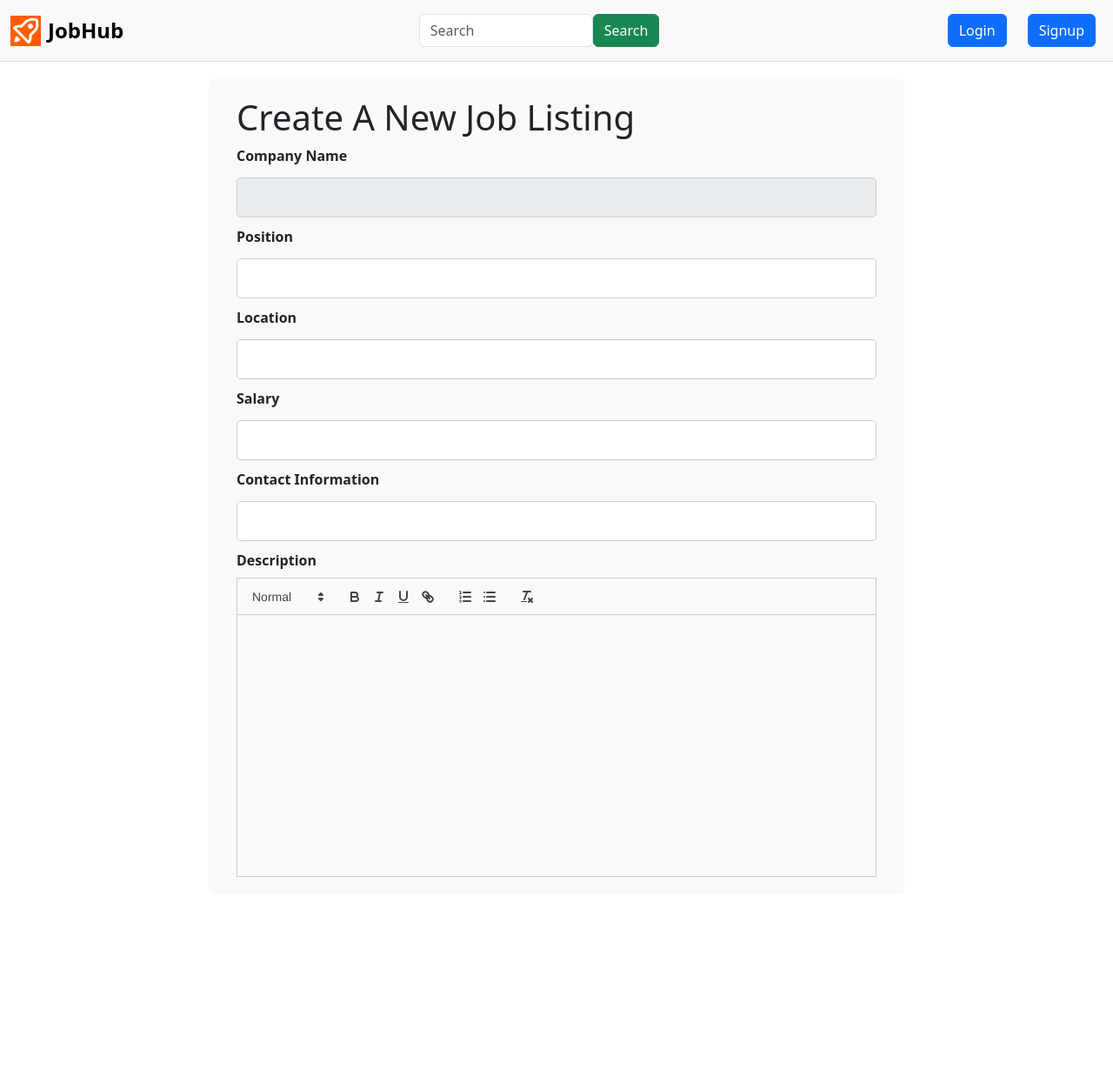
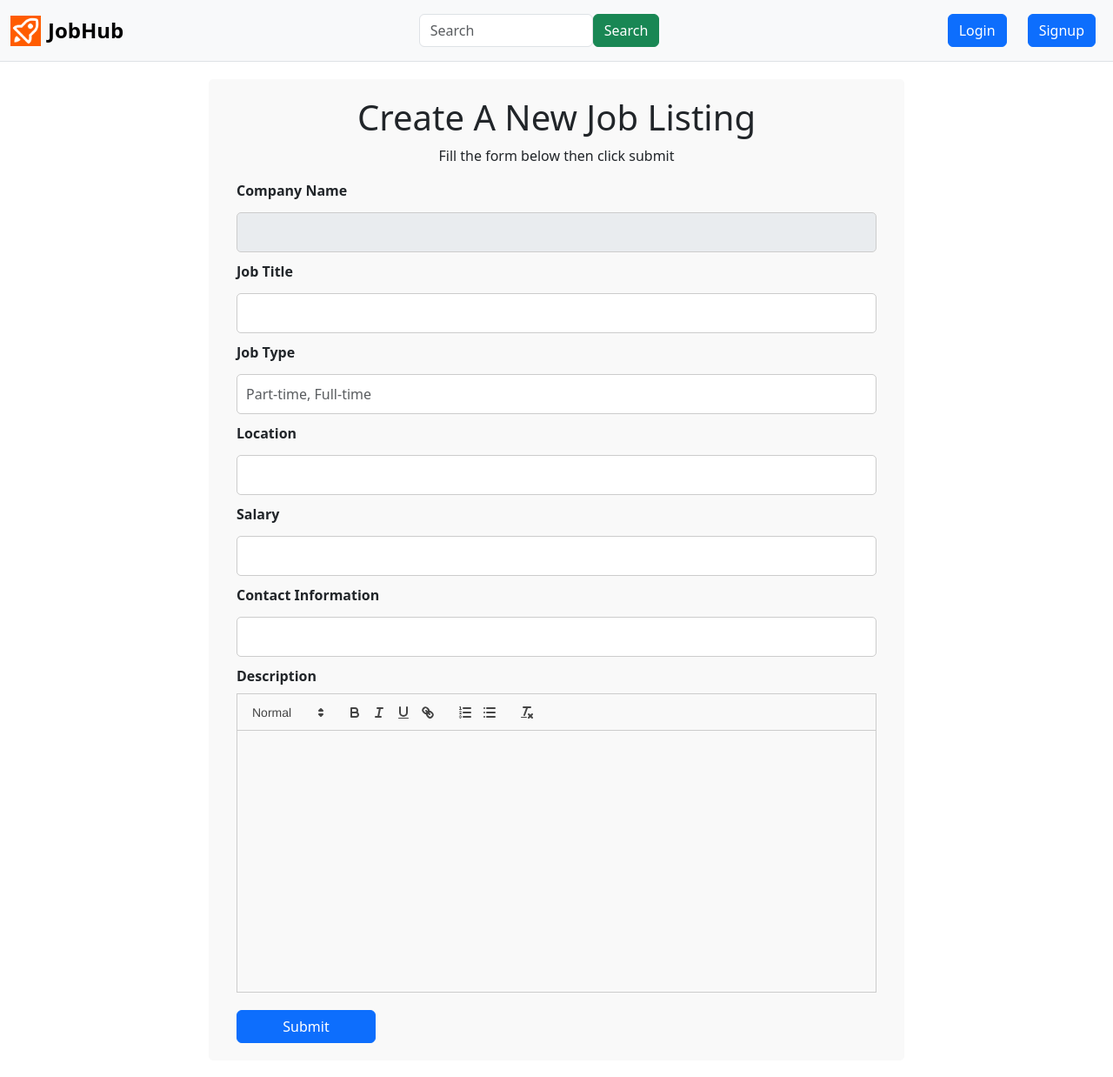
Before and after one commit to paulhuii/SENG401-Project, a React (Create React App) app in the folder client/: page /CompanyPost in a window 1280 px wide. Shown: the whole page at 87% size. Before the commit the page ends 1048 px from the top, so only its background shows below. Built offline with nearby package versions, Linux system fonts and the light colour scheme.

Commit message:
added submit button

```diff
--- a/client/src/CompanyPost.css
+++ b/client/src/CompanyPost.css
@@ -1,3 +1,13 @@
+.company-post-page h1, .instruction-text{
+    text-align: center;
+}
+
 .description-label{
     margin-bottom: 8px;
 }
+
+.submit-btn {
+    display: block;
+    width: 10rem;
+    margin: 20px auto 0;
+}
--- a/client/src/CompanyPost.js
+++ b/client/src/CompanyPost.js
@@ -9,6 +9,7 @@ const CompanyPost = () => {
         <div className="container company-post-page">
             <form>
                 <h1>Create A New Job Listing</h1>
+                <p className="instruction-text">Fill the form below then click submit</p>
 
                 <div>
                     <label htmlFor="companyName" className="form-label">Company Name</label>
@@ -17,9 +18,15 @@ const CompanyPost = () => {
                 </div>
 
                 <div>
-                    <label htmlFor="position" className="form-label">Position</label>
-                    <input type="text" className="form-control" id="position"/>
+                    <label htmlFor="job-title" className="form-label">Job Title</label>
+                    <input type="text" className="form-control" id="job-title"/>
                 </div>
+
+                <div>
+                    <label htmlFor="job-type" className="form-label">Job Type</label>
+                    <input type="text" className="form-control" id="job-type" placeholder="Part-time, Full-time"/>
+                </div>
+
 
                 <div>
                     <label htmlFor="location" className="form-label">Location</label>
@@ -39,6 +46,7 @@ const CompanyPost = () => {
                 <label className="description-label">Description</label>
                 <RichTextEditor/>
             </form>
+            <button type="button" className="btn btn-primary submit-btn">Submit</button>
         </div>
         )
 }
```
